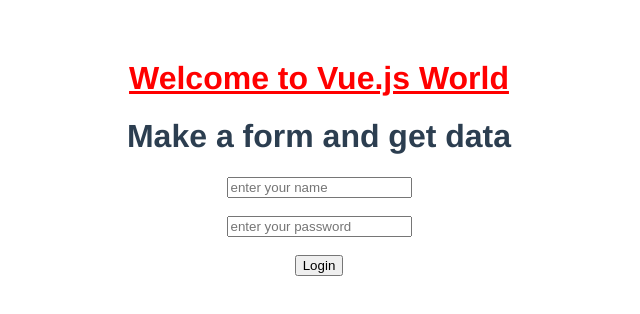
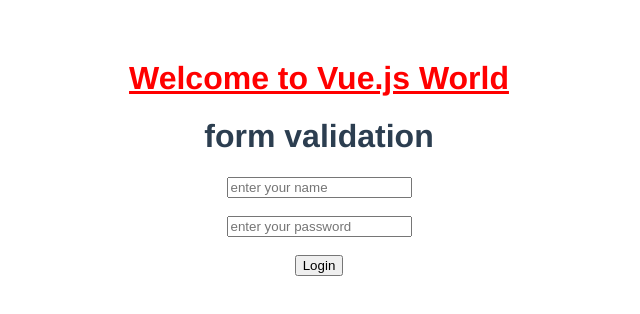
Before and after one commit to bkp3/Blog-Project, a Vue app: page / in a window 1280 px wide. Shown: the top 314 px of the page, without its empty margins (321-961 px from the left). Built offline with nearby package versions, Linux system fonts and the light colour scheme.

Commit message:
form validation

```diff
--- a/src/App.vue
+++ b/src/App.vue
@@ -11,7 +11,7 @@
     <!-- <Home6 v-bind:users="users"/> -->
     <!-- <h2>{{title}}</h2>
     <Home7 v-on:changeTitle="changeTitle($event)"/> -->
-    <Home10/>
+    <Home11/>
   </div>
 </template>
 
@@ -21,12 +21,12 @@
 //import Home2 from './components/Home2.vue';
 //import Users from './components/Users.vue';
 //import Home3 from './components/Home3.vue';
-import Home10 from "./components/Home10.vue";
+import Home11 from "./components/Home11.vue";
 
 export default {
   name: "App",
   components: {
-    Home10,
+    Home11,
     // HelloWorld,
     //Home,
     //Home2,
--- /dev/null
+++ b/src/components/Home11.vue
@@ -0,0 +1,49 @@
+<template>
+    <div>
+        <h1>form validation</h1>
+
+        <p v-if="error.length">
+            <b>Please correct the following errors</b>
+            <ul>
+                <li v-for="e in error" :key="e.id">
+                    {{e}}
+                </li>
+            </ul>
+        </p>
+
+        <form @submit="login">
+            <input type="text" placeholder="enter your name" v-model="name"><br><br>
+            <input type="password" placeholder="enter your password" v-model="password"><br><br>
+            <button type="submit">Login</button>
+
+        </form>
+    </div>
+</template>
+<script>
+export default {
+    name:'Home11',
+    data(){
+        return{
+            error:[],
+            name:null,
+            password:null
+        }
+    },
+    methods:{
+        login(e){
+            this.error=[];
+            if(this.name && this.password){
+                console.warn("no error");
+            }
+            if(!this.name){
+                this.error.push("user name is required");
+            }
+            if(!this.password){
+                this.error.push("password is required")
+            }
+            console.warn("Hello",this.error);
+            e.preventDefault();
+        }
+    }
+}
+</script>
```
